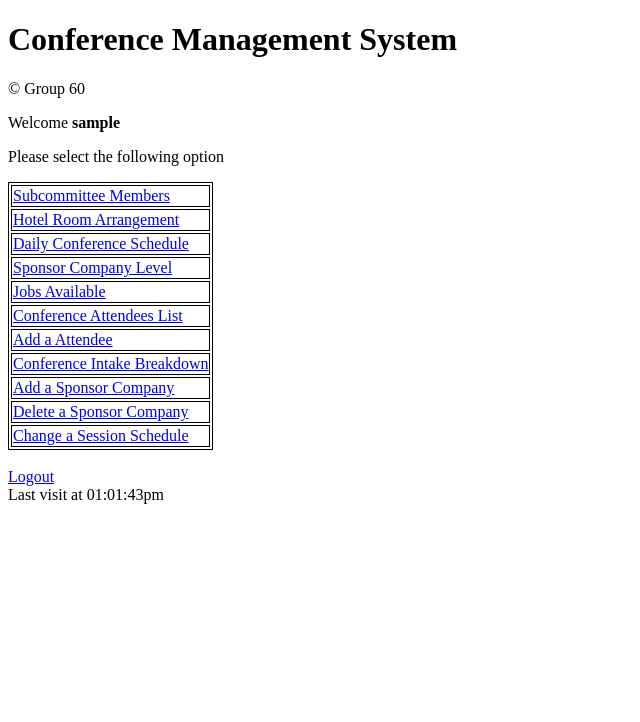
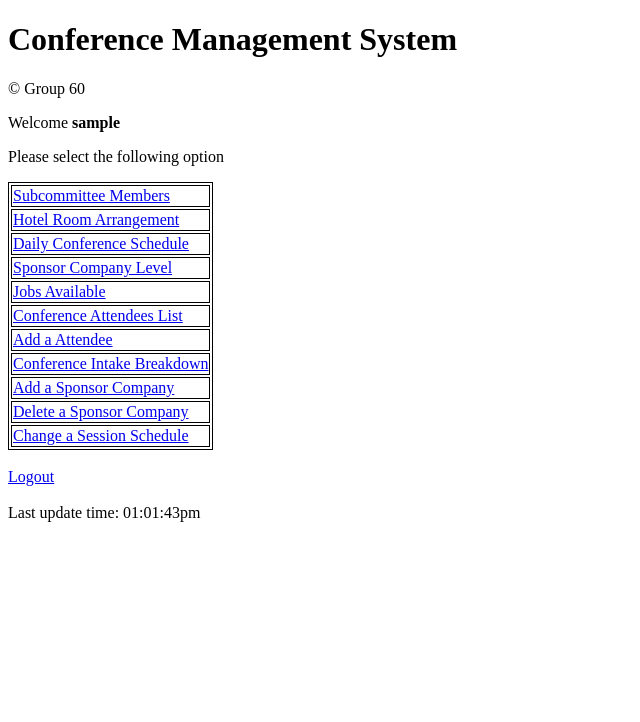
Before and after one commit to Art233/CMPE332-Project, a PHP site: page /main.php in a window 1280 px wide. Shown: the top 722 px of the page, without its empty margins (0-640 px from the left). Run offline with PHP 8.4, Linux system fonts and the light colour scheme; the visitor is signed in with stand-in values (Sample User, id 1).

```diff
--- a/main.php
+++ b/main.php
@@ -57,9 +57,10 @@
 	<br>
 	<a href="logout.php">Logout</a>
 	<br>
+	<br>
 	<?php
 		date_default_timezone_set("America/New_York");
-		echo "Last visit at " . date("h:i:sa");
+		echo "Last update time: " . date("h:i:sa");
 	?>
 
 
```
